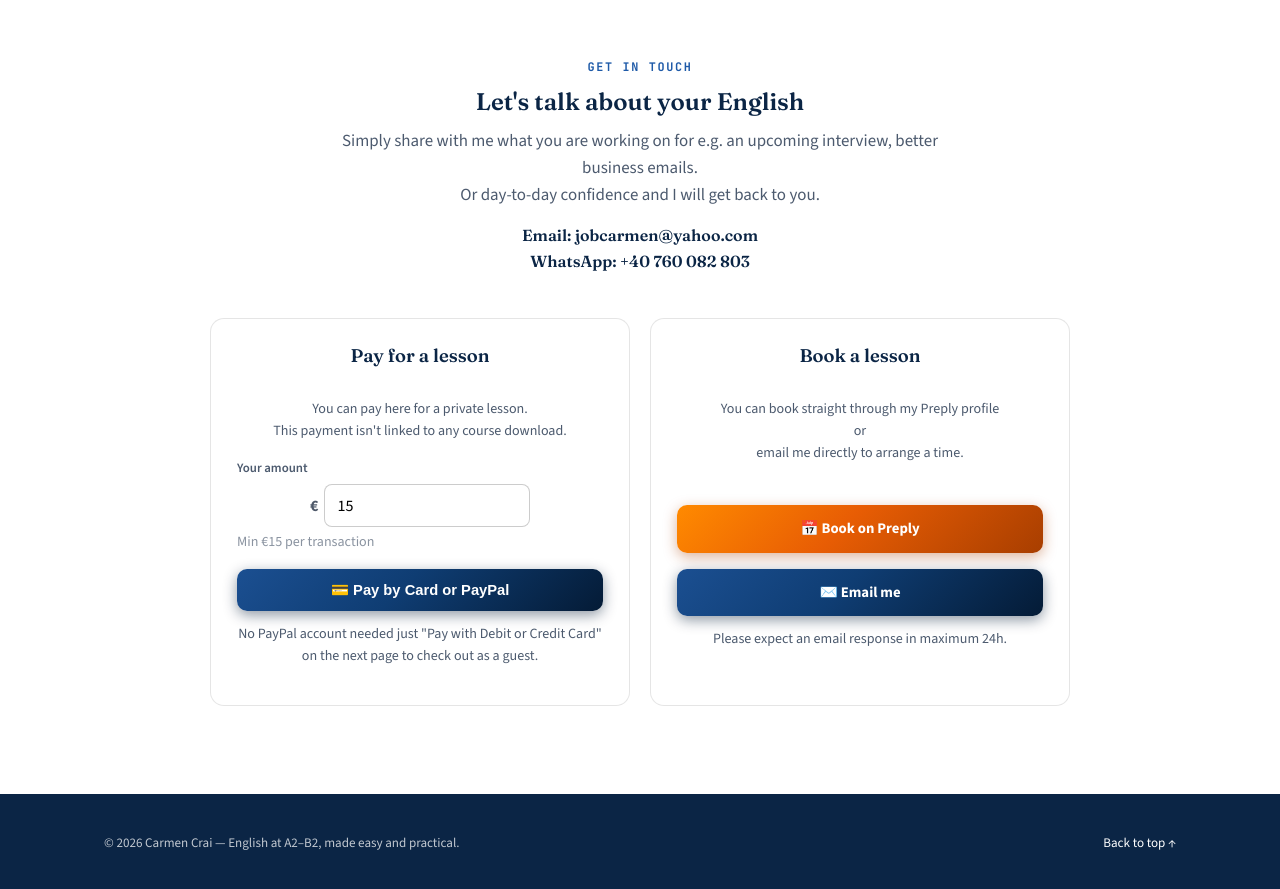
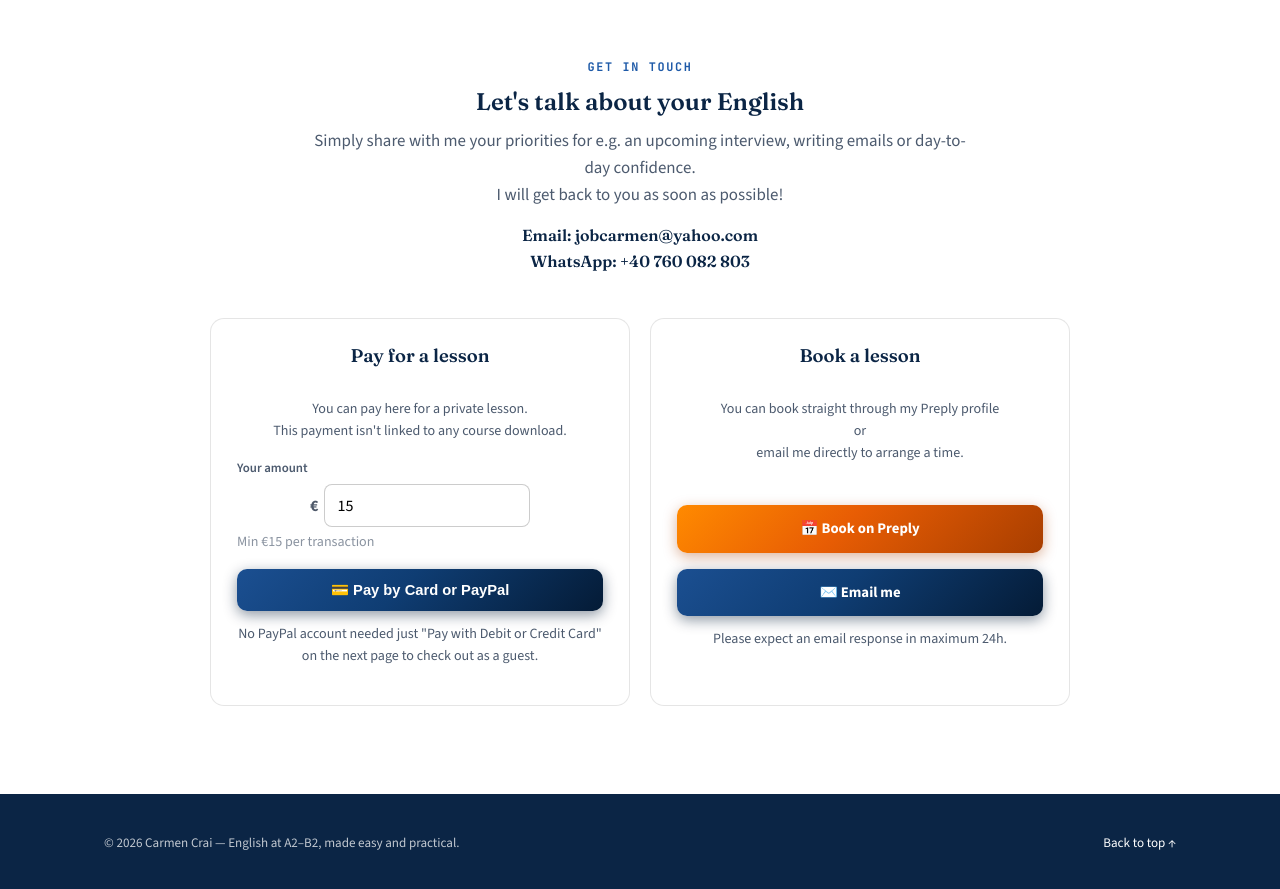
Before and after one commit to CraiCarmen/English_Teacher, a plain HTML site: page index.html in a window 1280 px wide. Shown: the part 3440-4329 px from the top of the page. Drawn offline with nearby package versions, Linux system fonts and the light colour scheme.

Commit message:
Add files via upload

```diff
--- a/index.html
+++ b/index.html
@@ -414,7 +414,7 @@
     <div class="section-head">
       <span class="eyebrow">Get in touch</span>
       <h2>Let's talk about your English</h2>
-      <p>Simply share with me what you are working on for e.g. an upcoming interview, better business emails. <br>Or day-to-day confidence and I will get back to you.</p>
+      <p>Simply share with me your priorities for e.g. an upcoming interview, writing emails or day-to-day confidence. <br> I will get back to you as soon as possible!</p>
             <!-- <span class="contact-icon">✉️</span> -->
         <h4>Email: jobcarmen@yahoo.com</h4>
         <!-- <span class="contact-icon">💬</span> -->
```
